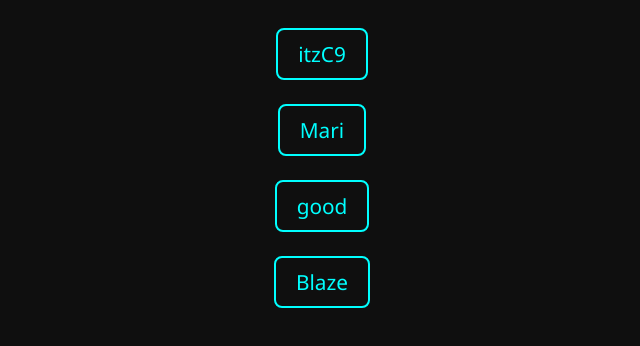
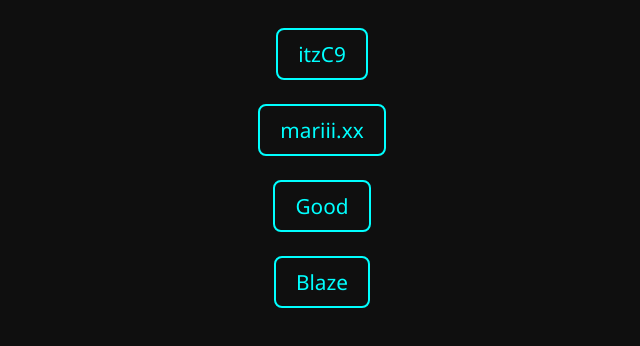
Before and after one commit to ug32-C9/Codex-Bypass, a plain HTML site: page templates/index.html in a window 1280 px wide. Shown: the part 306-652 px from the top of the page, without its empty margins (318-958 px from the left). Drawn offline with Linux system fonts and the light colour scheme.

Commit message:
Update index.html

```diff
--- a/templates/index.html
+++ b/templates/index.html
@@ -35,8 +35,8 @@
 <body>
   <h1>Welcome to Velonix Profiles</h1>
   <a class="profile-link" href="/itzC9">itzC9</a>
-  <a class="profile-link" href="/mariii">Mari</a>
-  <a class="profile-link" href="/good">good</a>
+  <a class="profile-link" href="/mariii">mariii.xx</a>
+  <a class="profile-link" href="/good">Good</a>
   <a class="profile-link" href="/Blaze">Blaze</a>
 </body>
 </html>
```
